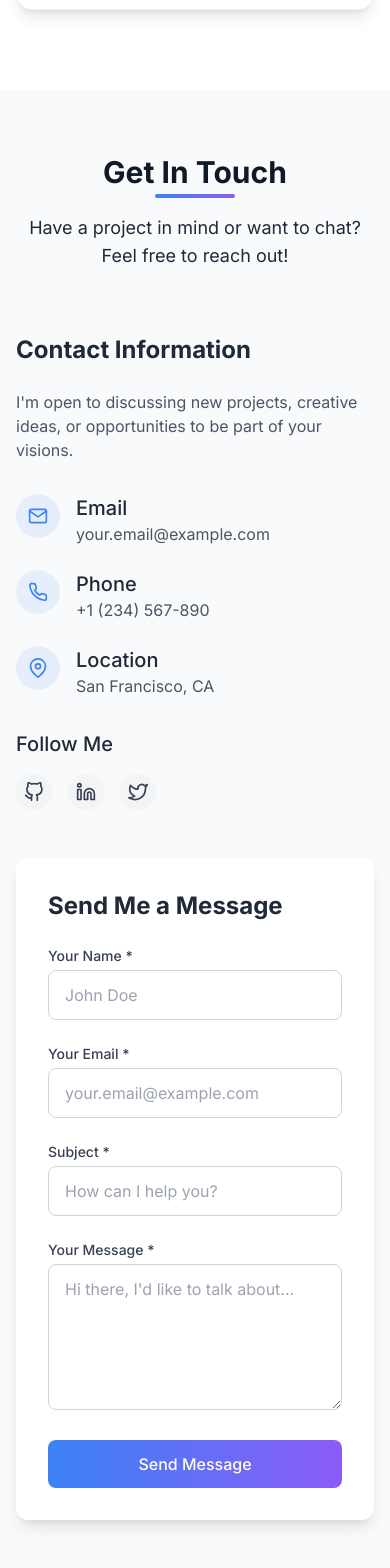
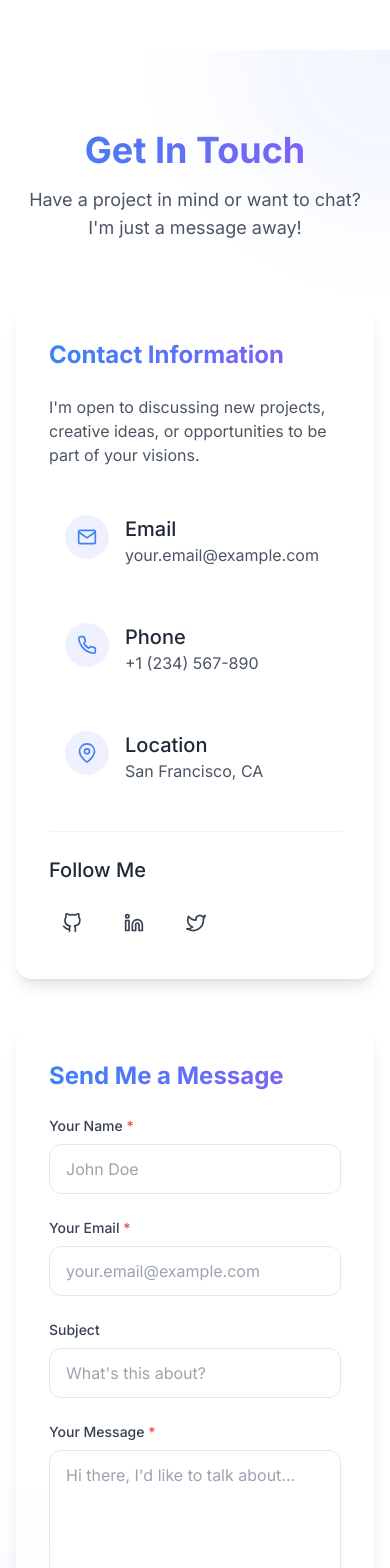
Before and after one commit to TAIJULAMAN/latest-portfolio, a React (Vite) app: page / in a window 390 px wide. Shown: the part 7320-8888 px from the top of the page. Built offline with nearby package versions, Linux system fonts and the light colour scheme.

Commit message:
making responsive

```diff
--- a/src/App.jsx
+++ b/src/App.jsx
@@ -37,13 +37,13 @@ function App() {
                                         <section id="home" className="pt-5 md:pt-10 flex items-center">
                                                   <Hero />
                                         </section>
-                                        <section id="about" className="pb-10 dark:bg-gray-900">
+                                        <section id="about">
                                                   <About />
                                         </section>
-                                        <section id="projects" className="">
+                                        <section id="projects">
                                                   <Projects />
                                         </section>
-                                        <section id="contact" className="pb-10 dark:bg-gray-900">
+                                        <section id="contact">
                                                   <Contact />
                                         </section>
                               </main>
--- a/src/components/sections/Contact.jsx
+++ b/src/components/sections/Contact.jsx
@@ -1,6 +1,6 @@
 import { useState } from 'react';
 import { motion } from 'framer-motion';
-import { FiMail, FiPhone, FiMapPin, FiGithub, FiLinkedin, FiTwitter } from 'react-icons/fi';
+import { FiMail, FiPhone, FiMapPin, FiGithub, FiLinkedin, FiTwitter, FiSend } from 'react-icons/fi';
 
 export const Contact = () => {
   const [formData, setFormData] = useState({
@@ -26,9 +26,6 @@ export const Contact = () => {
     setIsSubmitting(true);
 
     try {
-      // Replace with your form submission logic
-      console.log('Form submitted:', formData);
-
       // Simulate API call
       await new Promise(resolve => setTimeout(resolve, 1500));
 
@@ -61,202 +58,269 @@ export const Contact = () => {
     }
   };
 
+  // Animation variants
+  const container = {
+    hidden: { opacity: 0 },
+    show: {
+      opacity: 1,
+      transition: {
+        staggerChildren: 0.1,
+        delayChildren: 0.2
+      }
+    }
+  };
+
+  const item = {
+    hidden: { opacity: 0, y: 20 },
+    show: { opacity: 1, y: 0, transition: { duration: 0.5 } }
+  };
+
   return (
-    <section id="contact" className="section bg-gray-50 dark:bg-gray-900/50">
-      <div className="container">
+    <section id="contact" className="relative py-20 overflow-hidden">
+      {/* Animated background elements */}
+      <div className="absolute inset-0 overflow-hidden">
+        <div className="absolute -top-40 -right-40 w-80 h-80 bg-primary/10 rounded-full filter blur-3xl opacity-70 animate-blob"></div>
+        <div className="absolute -bottom-40 -left-40 w-96 h-96 bg-secondary/10 rounded-full filter blur-3xl opacity-70 animate-blob animation-delay-2000"></div>
+        <div className="absolute top-1/2 left-1/2 w-64 h-64 bg-accent/10 rounded-full filter blur-3xl opacity-70 animate-blob animation-delay-4000"></div>
+      </div>
+
+      <div className="max-w-7xl mx-auto px-4 sm:px-6 lg:px-8 relative">
         <motion.div
           initial={{ opacity: 0, y: 20 }}
           whileInView={{ opacity: 1, y: 0 }}
           viewport={{ once: true, amount: 0.3 }}
           transition={{ duration: 0.5 }}
-          className="max-w-4xl mx-auto text-center mb-16"
+          className="max-w-3xl mx-auto text-center mb-16"
         >
-          <h2 className="section-title">Get In Touch</h2>
-          <p className="text-lg mb-8">
-            Have a project in mind or want to chat? Feel free to reach out!
+          <h2 className="text-4xl md:text-5xl font-bold bg-clip-text text-transparent bg-gradient-to-r from-primary to-secondary mb-4">
+            Get In Touch
+          </h2>
+          <p className="text-lg text-gray-600 dark:text-gray-300">
+            Have a project in mind or want to chat? I'm just a message away!
           </p>
         </motion.div>
 
-        <div className="grid grid-cols-1 lg:grid-cols-2 gap-12">
         <motion.div
-            initial={{ opacity: 0, x: -50 }}
-            whileInView={{ opacity: 1, x: 0 }}
-            viewport={{ once: true, amount: 0.3 }}
-            transition={{ duration: 0.5 }}
+          className="grid grid-cols-1 lg:grid-cols-2 gap-12"
+          variants={container}
+          initial="hidden"
+          whileInView="show"
+          viewport={{ once: true, amount: 0.2 }}
+        >
+          <motion.div
+            variants={item}
             className="space-y-8"
           >
-            <div>
-              <h3 className="text-2xl font-bold mb-6 text-gray-800 dark:text-white">Contact Information</h3>
+            <div className="backdrop-blur-sm bg-white/30 dark:bg-gray-800/50 rounded-2xl p-8 shadow-lg border border-white/20 dark:border-gray-700/30">
+              <h3 className="text-2xl font-bold mb-6 bg-clip-text text-transparent bg-gradient-to-r from-primary to-secondary">
+                Contact Information
+              </h3>
               <p className="text-gray-600 dark:text-gray-300 mb-8">
                 I'm open to discussing new projects, creative ideas, or opportunities to be part of your visions.
               </p>
 
               <div className="space-y-6">
-                <div className="flex items-start space-x-4">
-                  <div className="p-3 rounded-full bg-primary/10 text-primary">
+                <motion.div
+                  whileHover={{ x: 5 }}
+                  className="flex items-start space-x-4 p-4 rounded-xl hover:bg-white/20 dark:hover:bg-gray-700/30 transition-colors"
+                >
+                  <div className="p-3 rounded-full bg-gradient-to-br from-primary/10 to-secondary/10 text-primary dark:text-secondary">
                     <FiMail className="w-5 h-5" />
                   </div>
                   <div>
                     <h4 className="font-medium text-gray-800 dark:text-white">Email</h4>
-                    <a href="mailto:your.email@example.com" className="text-gray-600 dark:text-gray-300 hover:text-primary dark:hover:text-primary transition-colors">
+                    <a
+                      href="mailto:your.email@example.com"
+                      className="text-gray-600 dark:text-gray-300 hover:text-primary dark:hover:text-primary transition-colors"
+                    >
                       your.email@example.com
                     </a>
                   </div>
-                </div>
+                </motion.div>
 
-                <div className="flex items-start space-x-4">
-                  <div className="p-3 rounded-full bg-primary/10 text-primary">
+                <motion.div
+                  whileHover={{ x: 5 }}
+                  className="flex items-start space-x-4 p-4 rounded-xl hover:bg-white/20 dark:hover:bg-gray-700/30 transition-colors"
+                >
+                  <div className="p-3 rounded-full bg-gradient-to-br from-primary/10 to-secondary/10 text-primary dark:text-secondary">
                     <FiPhone className="w-5 h-5" />
                   </div>
                   <div>
                     <h4 className="font-medium text-gray-800 dark:text-white">Phone</h4>
-                    <a href="tel:+1234567890" className="text-gray-600 dark:text-gray-300 hover:text-primary dark:hover:text-primary transition-colors">
+                    <a
+                      href="tel:+1234567890"
+                      className="text-gray-600 dark:text-gray-300 hover:text-primary dark:hover:text-primary transition-colors"
+                    >
                       +1 (234) 567-890
                     </a>
                   </div>
-                </div>
+                </motion.div>
 
-                <div className="flex items-start space-x-4">
-                  <div className="p-3 rounded-full bg-primary/10 text-primary">
+                <motion.div
+                  whileHover={{ x: 5 }}
+                  className="flex items-start space-x-4 p-4 rounded-xl hover:bg-white/20 dark:hover:bg-gray-700/30 transition-colors"
+                >
+                  <div className="p-3 rounded-full bg-gradient-to-br from-primary/10 to-secondary/10 text-primary dark:text-secondary">
                     <FiMapPin className="w-5 h-5" />
                   </div>
                   <div>
                     <h4 className="font-medium text-gray-800 dark:text-white">Location</h4>
                     <p className="text-gray-600 dark:text-gray-300">San Francisco, CA</p>
                   </div>
-                </div>
+                </motion.div>
               </div>
 
-              <div className="mt-8">
+              <div className="mt-8 pt-6 border-t border-gray-100 dark:border-gray-700">
                 <h4 className="font-medium text-gray-800 dark:text-white mb-4">Follow Me</h4>
                 <div className="flex space-x-4">
-                  <a
-                    href="https://github.com/yourusername"
+                  {[
+                    { icon: <FiGithub className="w-5 h-5" />, href: "https://github.com/yourusername", label: "GitHub", color: "hover:bg-gray-900" },
+                    { icon: <FiLinkedin className="w-5 h-5" />, href: "https://linkedin.com/in/yourusername", label: "LinkedIn", color: "hover:bg-blue-600" },
+                    { icon: <FiTwitter className="w-5 h-5" />, href: "https://twitter.com/yourusername", label: "Twitter", color: "hover:bg-blue-400" }
+                  ].map((social, index) => (
+                    <motion.a
+                      key={index}
+                      href={social.href}
                       target="_blank"
                       rel="noopener noreferrer"
-                    className="p-2 rounded-full bg-gray-100 dark:bg-gray-800 text-gray-700 dark:text-gray-300 hover:bg-primary hover:text-white dark:hover:bg-primary dark:hover:text-white transition-colors"
-                    aria-label="GitHub"
+                      whileHover={{ y: -3, scale: 1.05 }}
+                      whileTap={{ scale: 0.95 }}
+                      className={`p-3 rounded-xl bg-white/50 dark:bg-gray-800/50 text-gray-700 dark:text-gray-300 ${social.color} hover:text-white transition-all backdrop-blur-sm border border-white/20 dark:border-gray-700/30`}
+                      aria-label={social.label}
                     >
-                    <FiGithub className="w-5 h-5" />
-                  </a>
-                  <a
-                    href="https://linkedin.com/in/yourusername"
-                    target="_blank"
-                    rel="noopener noreferrer"
-                    className="p-2 rounded-full bg-gray-100 dark:bg-gray-800 text-gray-700 dark:text-gray-300 hover:bg-blue-600 hover:text-white dark:hover:bg-blue-600 dark:hover:text-white transition-colors"
-                    aria-label="LinkedIn"
-                  >
-                    <FiLinkedin className="w-5 h-5" />
-                  </a>
-                  <a
-                    href="https://twitter.com/yourusername"
-                    target="_blank"
-                    rel="noopener noreferrer"
-                    className="p-2 rounded-full bg-gray-100 dark:bg-gray-800 text-gray-700 dark:text-gray-300 hover:bg-blue-400 hover:text-white dark:hover:bg-blue-400 dark:hover:text-white transition-colors"
-                    aria-label="Twitter"
-                  >
-                    <FiTwitter className="w-5 h-5" />
-                  </a>
+                      {social.icon}
+                    </motion.a>
+                  ))}
                 </div>
               </div>
             </div>
           </motion.div>
 
           <motion.div
-            initial={{ opacity: 0, x: 50 }}
-            whileInView={{ opacity: 1, x: 0 }}
-            viewport={{ once: true, amount: 0.3 }}
-            transition={{ duration: 0.5, delay: 0.2 }}
+            variants={item}
+            className="backdrop-blur-sm bg-white/30 dark:bg-gray-800/50 rounded-2xl p-8 shadow-lg border border-white/20 dark:border-gray-700/30"
           >
-            <div className="bg-white dark:bg-gray-800 rounded-xl shadow-lg p-8">
-              <h3 className="text-2xl font-bold mb-6 text-gray-800 dark:text-white">Send Me a Message</h3>
+            <h3 className="text-2xl font-bold mb-6 bg-clip-text text-transparent bg-gradient-to-r from-primary to-secondary">
+              Send Me a Message
+            </h3>
 
             {submitStatus.message && (
-                <div className={`mb-6 p-4 rounded-lg ${submitStatus.success ? 'bg-green-100 dark:bg-green-900/30 text-green-700 dark:text-green-300' : 'bg-red-100 dark:bg-red-900/30 text-red-700 dark:text-red-300'}`}>
+              <motion.div
+                initial={{ opacity: 0, y: -20 }}
+                animate={{ opacity: 1, y: 0 }}
+                className={`mb-6 p-4 rounded-lg ${submitStatus.success ? 'bg-green-100 dark:bg-green-900/30 text-green-700 dark:text-green-300' : 'bg-red-100 dark:bg-red-900/30 text-red-700 dark:text-red-300'}`}
+              >
                 {submitStatus.message}
-                </div>
+              </motion.div>
             )}
 
             <form onSubmit={handleSubmit} className="space-y-6">
               <div className="grid grid-cols-1 md:grid-cols-2 gap-6">
-                  <div>
-                    <label htmlFor="name" className="block text-sm font-medium text-gray-700 dark:text-gray-300 mb-1">
-                      Your Name *
+                <div className="relative">
+                  <label htmlFor="name" className="block text-sm font-medium text-gray-700 dark:text-gray-300 mb-2">
+                    Your Name <span className="text-red-500">*</span>
                   </label>
+                  <div className="relative">
                     <input
                       type="text"
                       id="name"
                       name="name"
                       value={formData.name}
                       onChange={handleChange}
-                      className="w-full px-4 py-3 rounded-lg border border-gray-300 dark:border-gray-700 bg-white dark:bg-gray-900 focus:ring-2 focus:ring-primary/50 focus:border-transparent"
+                      className="w-full px-4 py-3 rounded-xl border border-gray-200 dark:border-gray-700 bg-white/50 dark:bg-gray-900/50 focus:ring-2 focus:ring-primary/30 focus:border-transparent backdrop-blur-sm transition-all duration-300"
                       placeholder="John Doe"
                       required
                     />
+                    <div className="absolute inset-0 rounded-xl bg-gradient-to-r from-primary/5 to-secondary/5 opacity-0 group-hover:opacity-100 transition-opacity duration-300 pointer-events-none"></div>
+                  </div>
                 </div>
 
-                  <div>
-                    <label htmlFor="email" className="block text-sm font-medium text-gray-700 dark:text-gray-300 mb-1">
-                      Your Email *
+                <div className="relative">
+                  <label htmlFor="email" className="block text-sm font-medium text-gray-700 dark:text-gray-300 mb-2">
+                    Your Email <span className="text-red-500">*</span>
                   </label>
+                  <div className="relative">
                     <input
                       type="email"
                       id="email"
                       name="email"
                       value={formData.email}
                       onChange={handleChange}
-                      className="w-full px-4 py-3 rounded-lg border border-gray-300 dark:border-gray-700 bg-white dark:bg-gray-900 focus:ring-2 focus:ring-primary/50 focus:border-transparent"
+                      className="w-full px-4 py-3 rounded-xl border border-gray-200 dark:border-gray-700 bg-white/50 dark:bg-gray-900/50 focus:ring-2 focus:ring-primary/30 focus:border-transparent backdrop-blur-sm transition-all duration-300"
                       placeholder="your.email@example.com"
                       required
                     />
+                    <div className="absolute inset-0 rounded-xl bg-gradient-to-r from-primary/5 to-secondary/5 opacity-0 group-hover:opacity-100 transition-opacity duration-300 pointer-events-none"></div>
+                  </div>
                 </div>
               </div>
 
-                <div>
-                  <label htmlFor="subject" className="block text-sm font-medium text-gray-700 dark:text-gray-300 mb-1">
-                    Subject *
+              <div className="relative">
+                <label htmlFor="subject" className="block text-sm font-medium text-gray-700 dark:text-gray-300 mb-2">
+                  Subject
                 </label>
+                <div className="relative">
                   <input
                     type="text"
                     id="subject"
                     name="subject"
                     value={formData.subject}
                     onChange={handleChange}
-                    className="w-full px-4 py-3 rounded-lg border border-gray-300 dark:border-gray-700 bg-white dark:bg-gray-900 focus:ring-2 focus:ring-primary/50 focus:border-transparent"
-                    placeholder="How can I help you?"
-                    required
+                    className="w-full px-4 py-3 rounded-xl border border-gray-200 dark:border-gray-700 bg-white/50 dark:bg-gray-900/50 focus:ring-2 focus:ring-primary/30 focus:border-transparent backdrop-blur-sm transition-all duration-300"
+                    placeholder="What's this about?"
                   />
+                  <div className="absolute inset-0 rounded-xl bg-gradient-to-r from-primary/5 to-secondary/5 opacity-0 group-hover:opacity-100 transition-opacity duration-300 pointer-events-none"></div>
+                </div>
               </div>
 
-                <div>
-                  <label htmlFor="message" className="block text-sm font-medium text-gray-700 dark:text-gray-300 mb-1">
-                    Your Message *
+              <div className="relative">
+                <label htmlFor="message" className="block text-sm font-medium text-gray-700 dark:text-gray-300 mb-2">
+                  Your Message <span className="text-red-500">*</span>
                 </label>
+                <div className="relative">
                   <textarea
                     id="message"
                     name="message"
                     rows="5"
                     value={formData.message}
                     onChange={handleChange}
-                    className="w-full px-4 py-3 rounded-lg border border-gray-300 dark:border-gray-700 bg-white dark:bg-gray-900 focus:ring-2 focus:ring-primary/50 focus:border-transparent"
+                    className="w-full px-4 py-3 rounded-xl border border-gray-200 dark:border-gray-700 bg-white/50 dark:bg-gray-900/50 focus:ring-2 focus:ring-primary/30 focus:border-transparent backdrop-blur-sm transition-all duration-300 resize-none"
                     placeholder="Hi there, I'd like to talk about..."
                     required
                   ></textarea>
+                  <div className="absolute inset-0 rounded-xl bg-gradient-to-r from-primary/5 to-secondary/5 opacity-0 group-hover:opacity-100 transition-opacity duration-300 pointer-events-none"></div>
+                </div>
               </div>
 
-                <div>
-                  <button
+              <div className="pt-2">
+                <motion.button
                   type="submit"
                   disabled={isSubmitting}
-                    className={`w-full py-3 px-6 rounded-lg font-medium text-white bg-gradient-to-r from-primary to-secondary hover:opacity-90 transition-opacity ${isSubmitting ? 'opacity-70 cursor-not-allowed' : ''}`}
+                  whileHover={{ scale: 1.02 }}
+                  whileTap={{ scale: 0.98 }}
+                  className={`w-full py-4 px-6 rounded-xl bg-gradient-to-r from-primary to-secondary text-white font-medium shadow-lg hover:shadow-xl hover:shadow-primary/20 transition-all duration-300 flex items-center justify-center space-x-2 ${
+                    isSubmitting ? 'opacity-75 cursor-not-allowed' : ''
+                  }`}
                 >
-                    {isSubmitting ? 'Sending...' : 'Send Message'}
-                  </button>
+                  {isSubmitting ? (
+                    <>
+                      <svg className="animate-spin -ml-1 mr-2 h-5 w-5 text-white" xmlns="http://www.w3.org/2000/svg" fill="none" viewBox="0 0 24 24">
+                        <circle className="opacity-25" cx="12" cy="12" r="10" stroke="currentColor" strokeWidth="4"></circle>
+                        <path className="opacity-75" fill="currentColor" d="M4 12a8 8 0 018-8V0C5.373 0 0 5.373 0 12h4zm2 5.291A7.962 7.962 0 014 12H0c0 3.042 1.135 5.824 3 7.938l3-2.647z"></path>
+                      </svg>
+                      Sending...
+                    </>
+                  ) : (
+                    <>
+                      <FiSend className="w-5 h-5" />
+                      <span>Send Message</span>
+                    </>
+                  )}
+                </motion.button>
               </div>
             </form>
-            </div>
           </motion.div>
-        </div>
+        </motion.div>
       </div>
     </section>
   );
```
Lines whose indentation alone changed are shown as unchanged.
